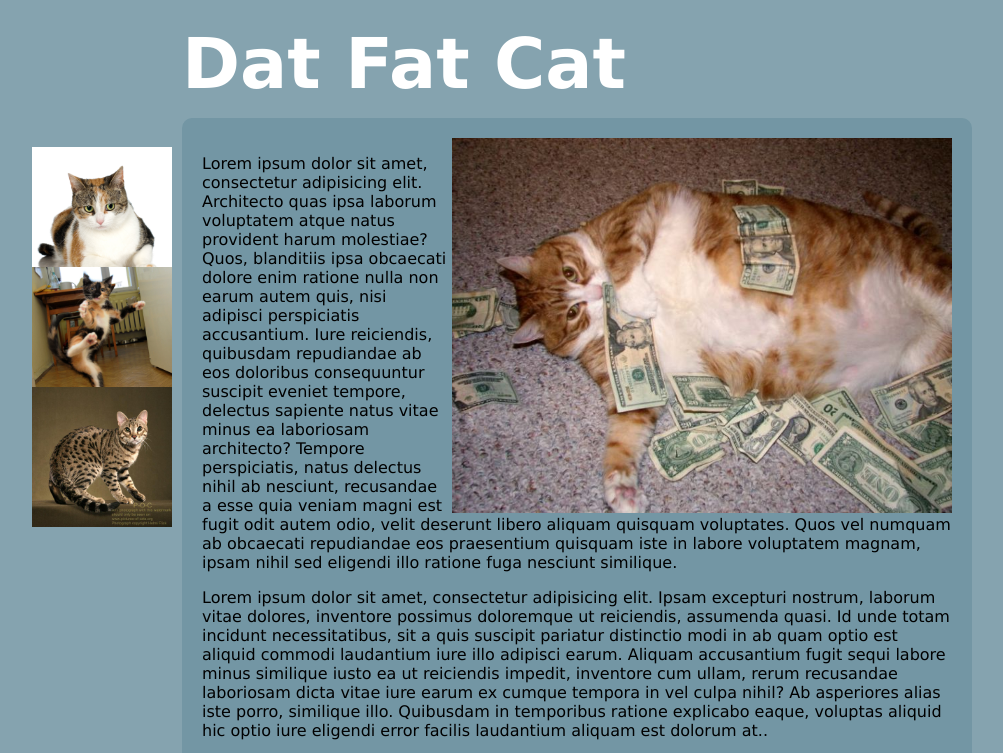
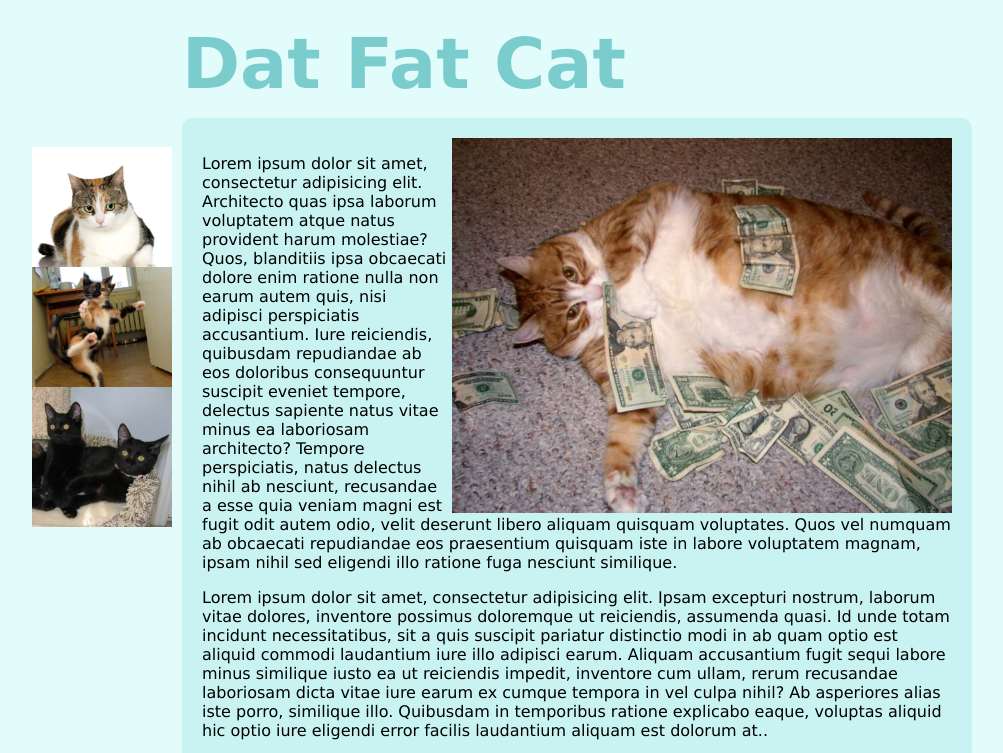
Before and after one commit to JoeMBlair/datfatcat.com, a plain HTML site: page html/index.html in a window 1280 px wide. Shown: the top 753 px of the page, without its empty margins (143-1146 px from the left). Drawn offline with Linux system fonts and the light colour scheme; files whose address does not match are found by name.

Commit message:
Switched up colour scheme and changed cats

```diff
--- a/html/css/dfc.css
+++ b/html/css/dfc.css
@@ -1,5 +1,5 @@
 html {
-	background-color: #85A3AF;
+	background-color: #E2FBFB;
 	font-family: Verdana, sans-serif;
 }
 
@@ -40,7 +40,7 @@ div {
 	font-size: 70px;
 	font-family: Verdana, sans-serif;
 	margin: 15px 0px 0px 150px;
-	color: white;
+	color: #7BCCCC;
 }
 
 .left {
@@ -48,7 +48,6 @@ div {
 	width: 140px;
 	margin-top: 30px;
 	margin-left: 10px;
-	background-color: red;
 }
 
 .right {
@@ -57,14 +56,13 @@ div {
 	max-width: 1200px;
 	min-height: 400px;
 	margin-bottom: 10px;
-	background-color: #7396A4;
+	background-color: #C9F3F3;
 	margin-left: 160px;
 	padding: 20px;
 }
 
 .block {
 	height: 140px;
-	background-color: #B3D9FF;
 	border-radius: 0px;
 	margin-top: -20px;
 }
--- a/html/index.html
+++ b/html/index.html
@@ -22,7 +22,7 @@
 				<img src="img/cat4.jpg" alt="Cat"/>
 			</div>
 			<div class="block">
-				<img src="img/cat6.jpg" alt="Cat"/>
+				<img src="img/cat7.jpg" alt="Cat"/>
 			</div>
 
 		</div>
```
